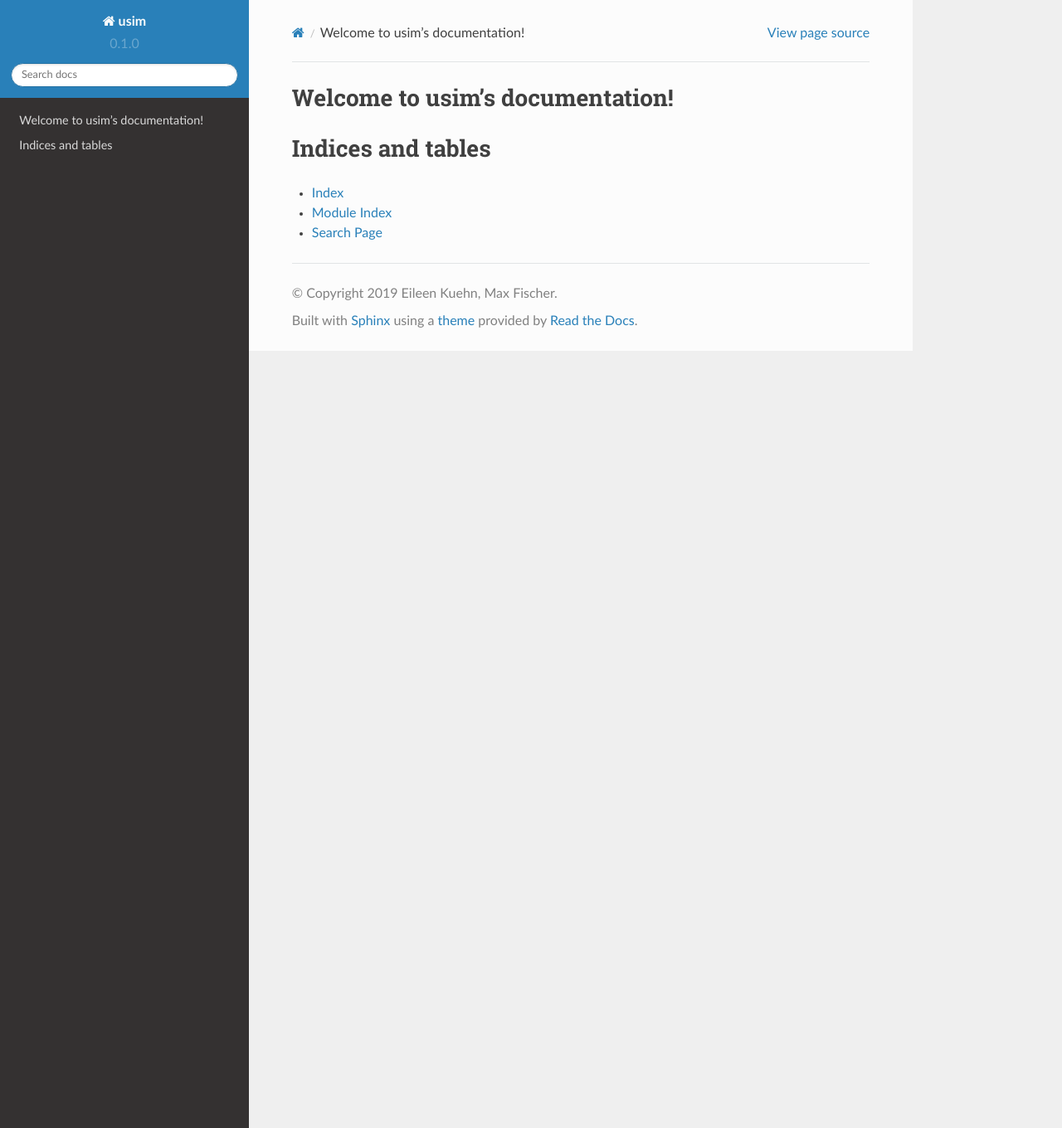
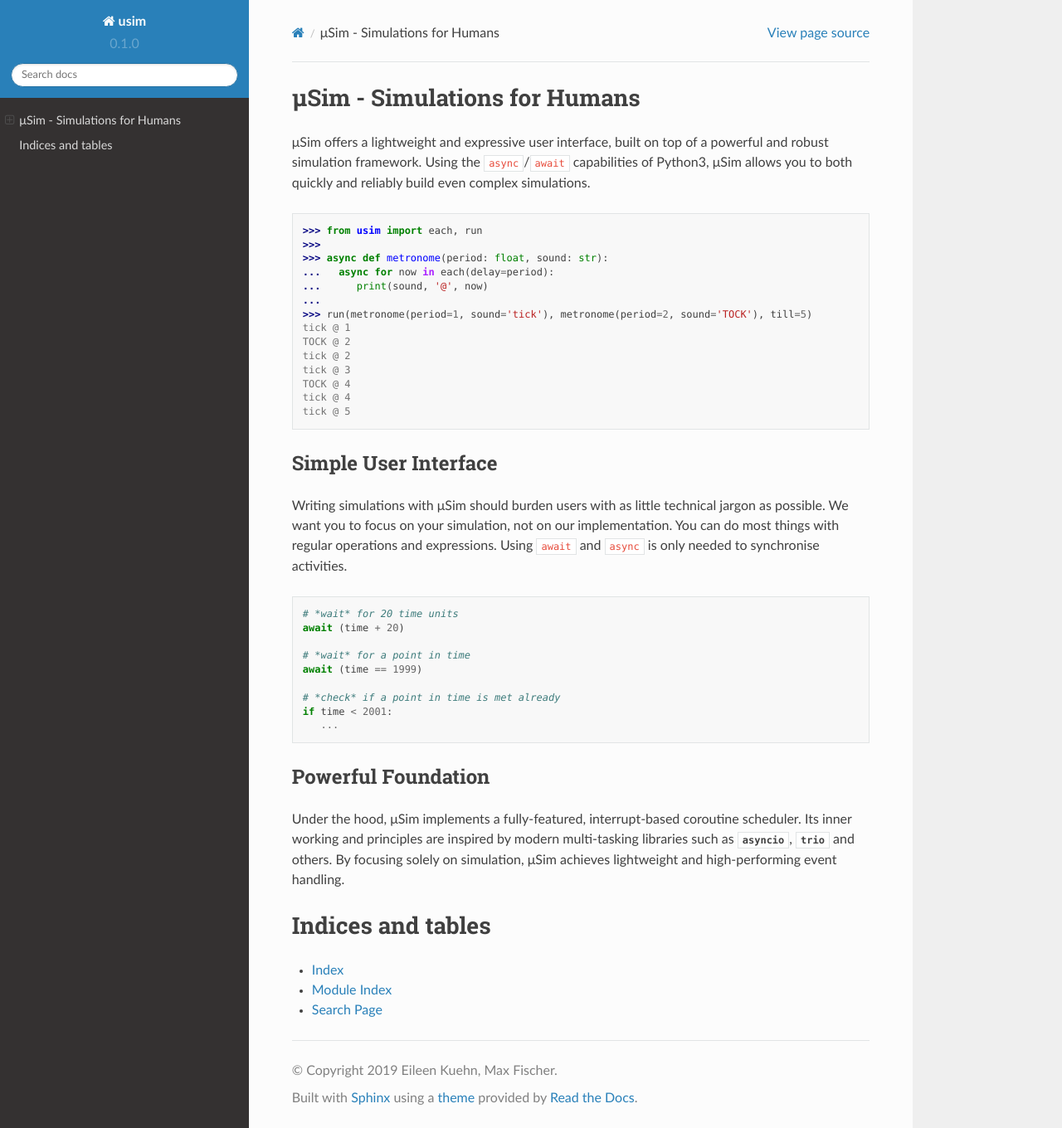
Before and after one commit to MaineKuehn/usim, a Sphinx documentation site: the page built from docs/index.rst, in a window 1280 px wide and 1360 px high. Shown: the whole window at 83% size. Built offline with Sphinx 7.4.7 and the Read the Docs theme 2.0.0, drawn with Linux system fonts in a browser that asks for light colours; formulas are drawn with MathJax 3.

Commit message:
added docs index flavour text

```diff
--- a/docs/index.rst
+++ b/docs/index.rst
@@ -3,14 +3,62 @@
    You can adapt this file completely to your liking, but it should at least
    contain the root `toctree` directive.
 
-Welcome to usim's documentation!
-================================
+μSim - Simulations for Humans
+=============================
 
 .. toctree::
    :maxdepth: 2
    :caption: Contents:
 
+μSim offers a lightweight and expressive user interface,
+built on top of a powerful and robust simulation framework.
+Using the ``async``/``await`` capabilities of Python3,
+μSim allows you to both quickly and reliably build even complex simulations.
 
+.. code:: python3
+
+   >>> from usim import each, run
+   >>>
+   >>> async def metronome(period: float, sound: str):
+   ...   async for now in each(delay=period):
+   ...      print(sound, '@', now)
+   ...
+   >>> run(metronome(period=1, sound='tick'), metronome(period=2, sound='TOCK'), till=5)
+   tick @ 1
+   TOCK @ 2
+   tick @ 2
+   tick @ 3
+   TOCK @ 4
+   tick @ 4
+   tick @ 5
+
+Simple User Interface
+---------------------
+
+Writing simulations with μSim should burden users with as little technical jargon as possible.
+We want you to focus on your simulation, not on our implementation.
+You can do most things with regular operations and expressions.
+Using ``await`` and ``async`` is only needed to synchronise activities.
+
+.. code:: python3
+
+   # *wait* for 20 time units
+   await (time + 20)
+
+   # *wait* for a point in time
+   await (time == 1999)
+
+   # *check* if a point in time is met already
+   if time < 2001:
+      ...
+
+Powerful Foundation
+-------------------
+
+Under the hood, μSim implements a fully-featured, interrupt-based coroutine scheduler.
+Its inner working and principles are inspired by modern multi-tasking libraries
+such as :py:mod:`asyncio`, :py:mod:`trio` and others.
+By focusing solely on simulation, μSim achieves lightweight and high-performing event handling.
 
 Indices and tables
 ==================
```
